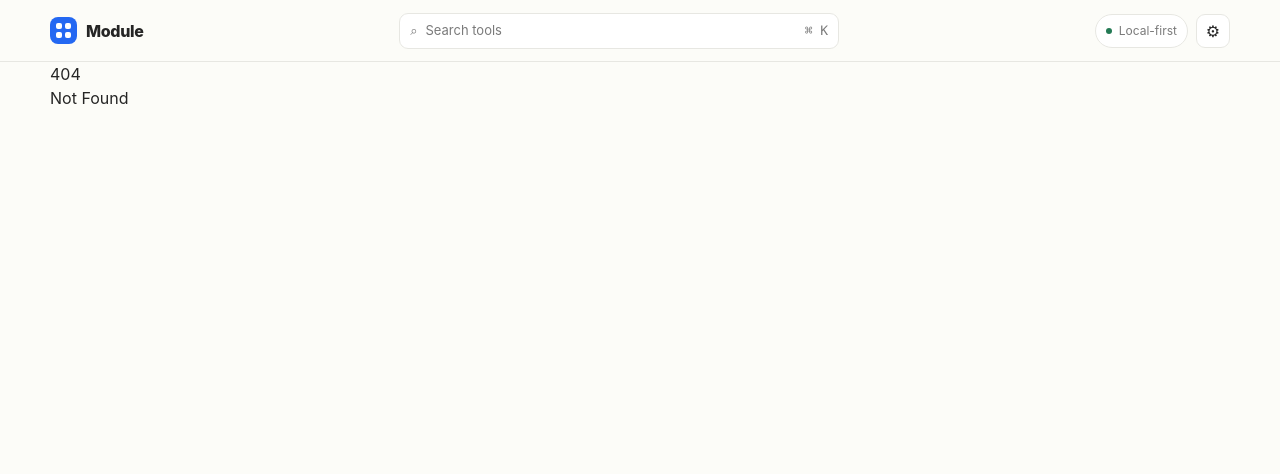
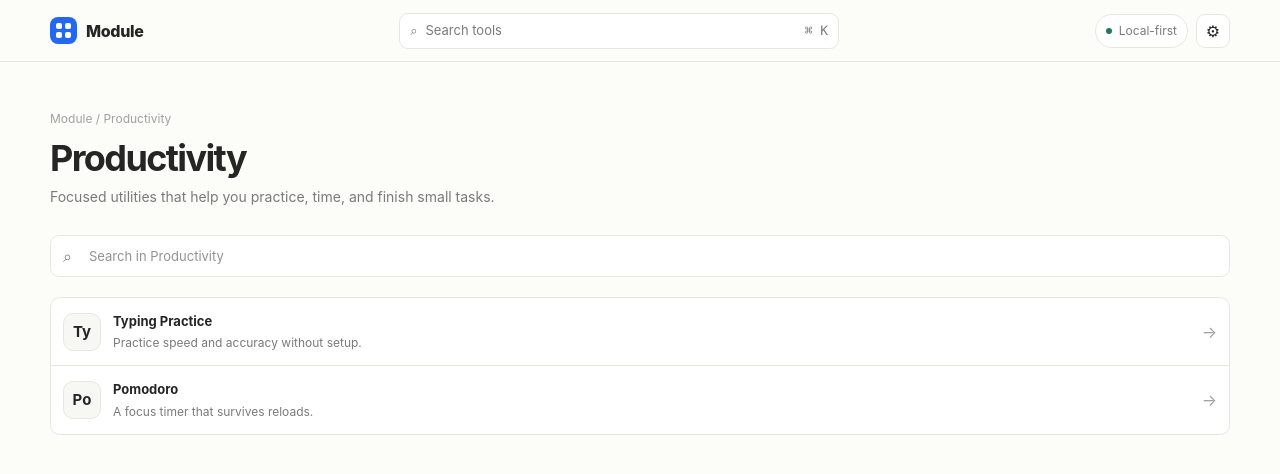
Before and after one commit to howlil/modu-app, a SvelteKit app: page /productivity in a window 1280 px wide. Before the commit this address had no page. Shown: the top 474 px of the page. Built offline with nearby package versions, Linux system fonts and the light colour scheme.

Commit message:
scaffold: add src/routes/productivity/+page.svelte

```diff
--- /dev/null
+++ b/src/routes/productivity/+page.svelte
@@ -0,0 +1,11 @@
+<script lang="ts">
+  import CategoryPage from '#lib/components/CategoryPage.svelte';
+</script>
+
+<svelte:head><title>Productivity — Module</title></svelte:head>
+
+<CategoryPage
+  category="productivity"
+  title="Productivity"
+  description="Focused utilities that help you practice, time, and finish small tasks."
+/>
```
